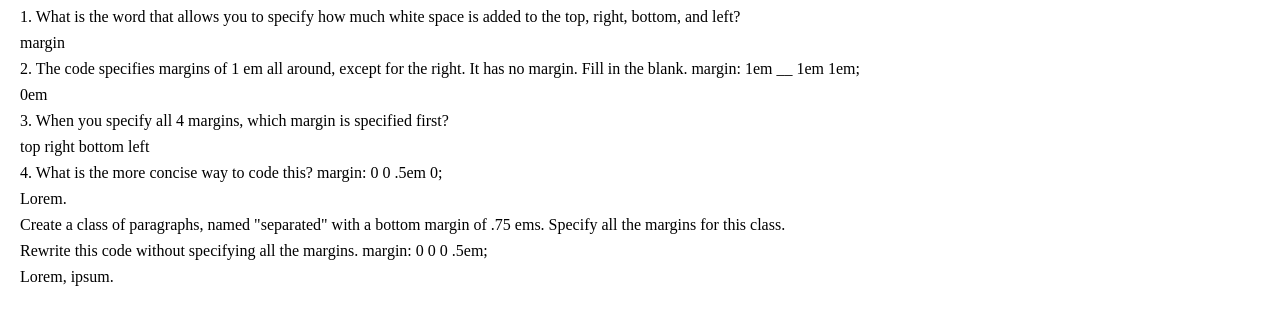
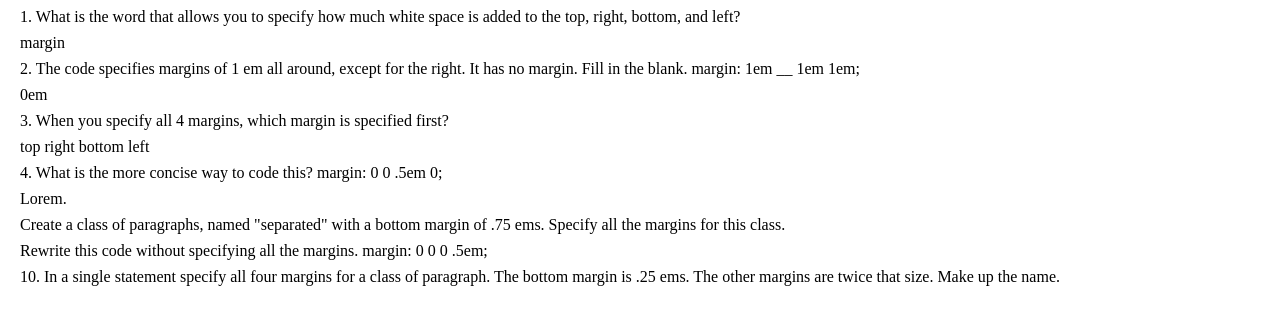
Before and after one commit to itzemanuelj/ASWTLHTMLCSS, a plain HTML site: page Day 16/MARGINS.html in a window 1280 px wide. Drawn offline with Linux system fonts and the light colour scheme.

Commit message:
Update MARGINS.html

```diff
--- a/Day 16/MARGINS.html
+++ b/Day 16/MARGINS.html
@@ -30,8 +30,12 @@
     <p>
       Rewrite this code without specifying all the margins. margin: 0 0 0 .5em;
     </p>
+    <p>
+      10. In a single statement specify all four margins for a class of
+      paragraph. The bottom margin is .25 ems. The other margins are twice that
+      size. Make up the name.
+    </p>
     <p></p>
-    <p>Lorem, ipsum.</p>
     <p></p>
     <p></p>
     <p></p>
```
